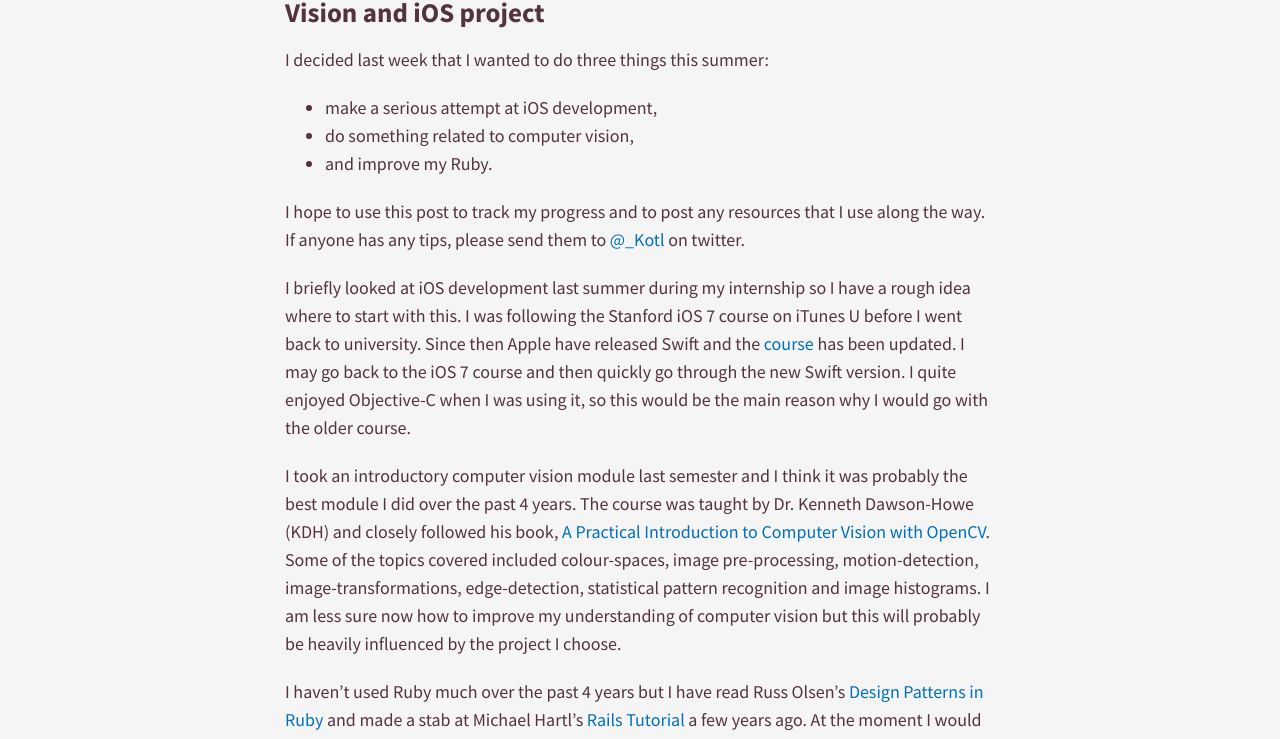
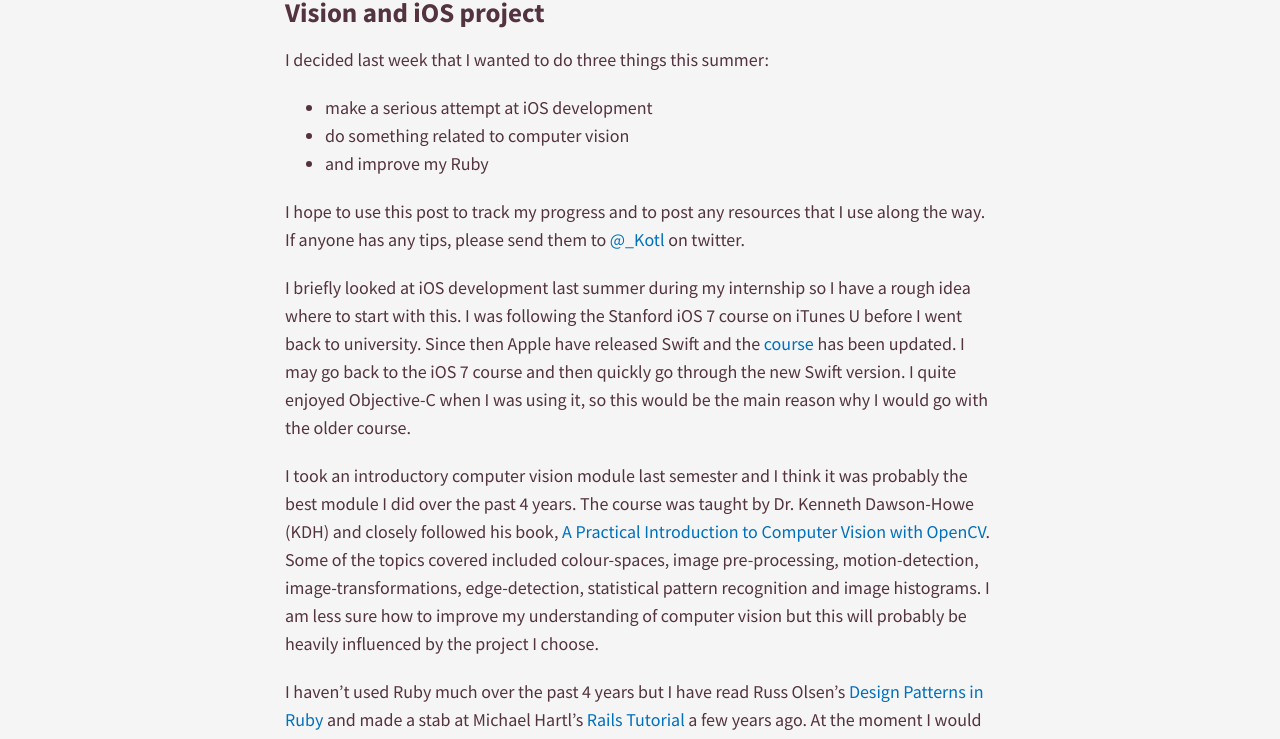
Before and after one commit to PinPinIre/PinPinIre.github.io, a Jekyll site: the page built from _posts/2015-05-10-Vision-iOS-Project.md, in a window 1280 px wide. Shown: the part 186-925 px from the top of the page. Built offline with Jekyll 4.4.1, drawn with Linux system fonts in a browser that asks for light colours; nearby versions of some CDN libraries; Markdown is read by kramdown in place of the engine named in the settings.

Commit message:
Minor spelling changes to vision post

```diff
--- a/_posts/2015-05-10-Vision-iOS-Project.md
+++ b/_posts/2015-05-10-Vision-iOS-Project.md
@@ -4,9 +4,9 @@
 ---
 I decided last week that I wanted to do three things this summer:
 
-* make a serious attempt at iOS development,
-* do something related to computer vision,
-* and improve my Ruby.
+* make a serious attempt at iOS development
+* do something related to computer vision
+* and improve my Ruby
 
 I hope to use this post to track my progress and to post any resources that I use along the way. If anyone has any tips, please send them to [@_Kotl](https://twitter.com/_Kotl) on twitter.
 
@@ -15,7 +15,7 @@
 
 I took an introductory computer vision module last semester and I think it was probably the best module I did over the past 4 years.
 The course was taught by Dr. Kenneth Dawson-Howe (KDH) and closely followed his book, [A Practical Introduction to Computer Vision with OpenCV](http://www.amazon.co.uk/dp/1118848454). Some of the topics covered included colour-spaces, image pre-processing, motion-detection, image-transformations, edge-detection, statistical pattern recognition and image histograms.
-I am less sure now how to improve my understanding of computer vision but this will probably be heavily influenced by the project I choose.
+I am less sure how to improve my understanding of computer vision but this will probably be heavily influenced by the project I choose.
 
 I haven't used Ruby much over the past 4 years but I have read Russ Olsen's [Design Patterns in Ruby](http://www.amazon.co.uk/dp/0321490452) and made a stab at Michael Hartl's [Rails Tutorial](https://www.railstutorial.org) a few years ago. At the moment I would consider Python to be my strongest language so I want to focus on Ruby to diversify my skill-set. Depending on the project I choose I may need to interface with some backend. If that's the case I may decide to use Sinatra or Rails for the api backend.
 
```
